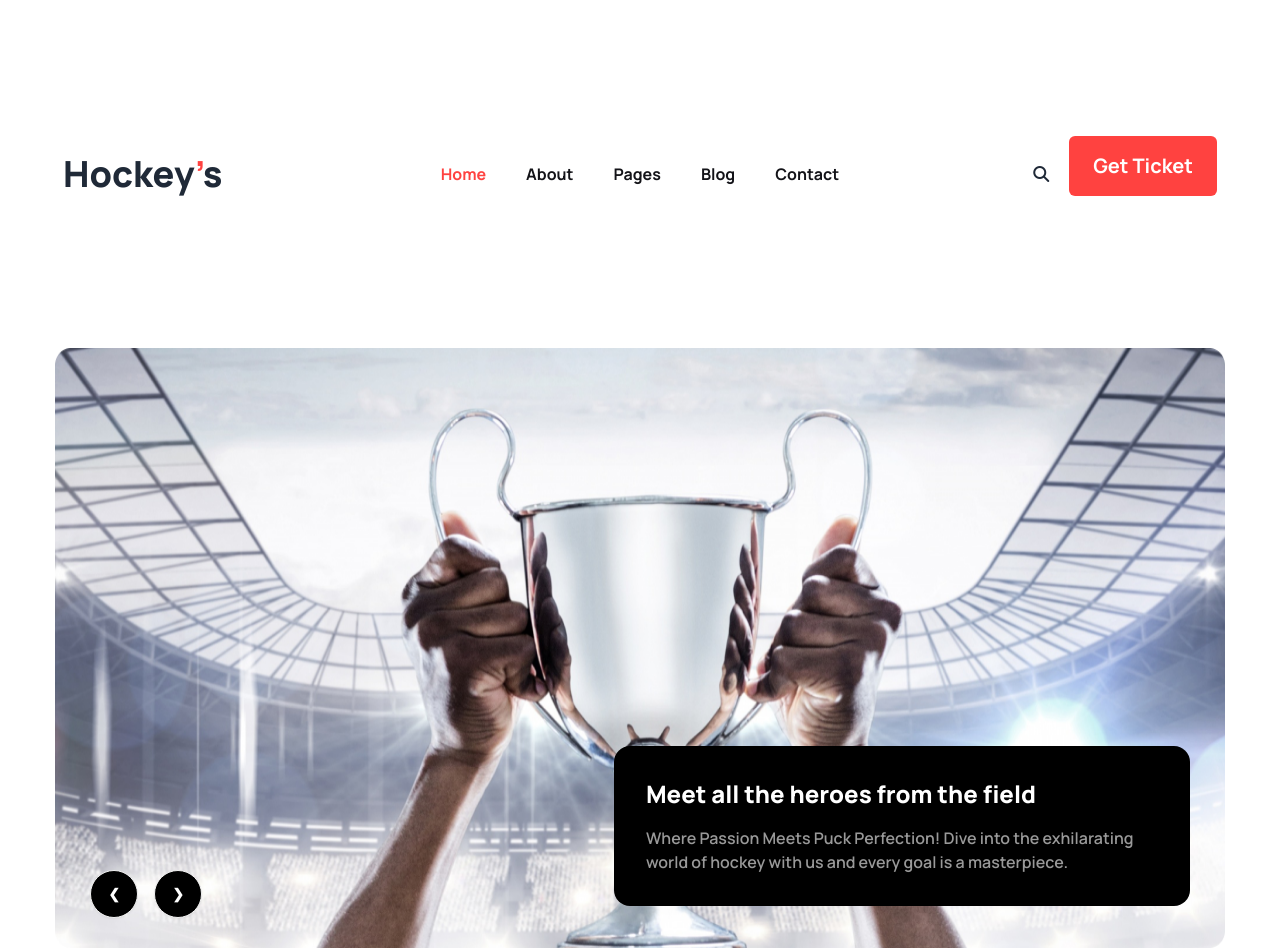
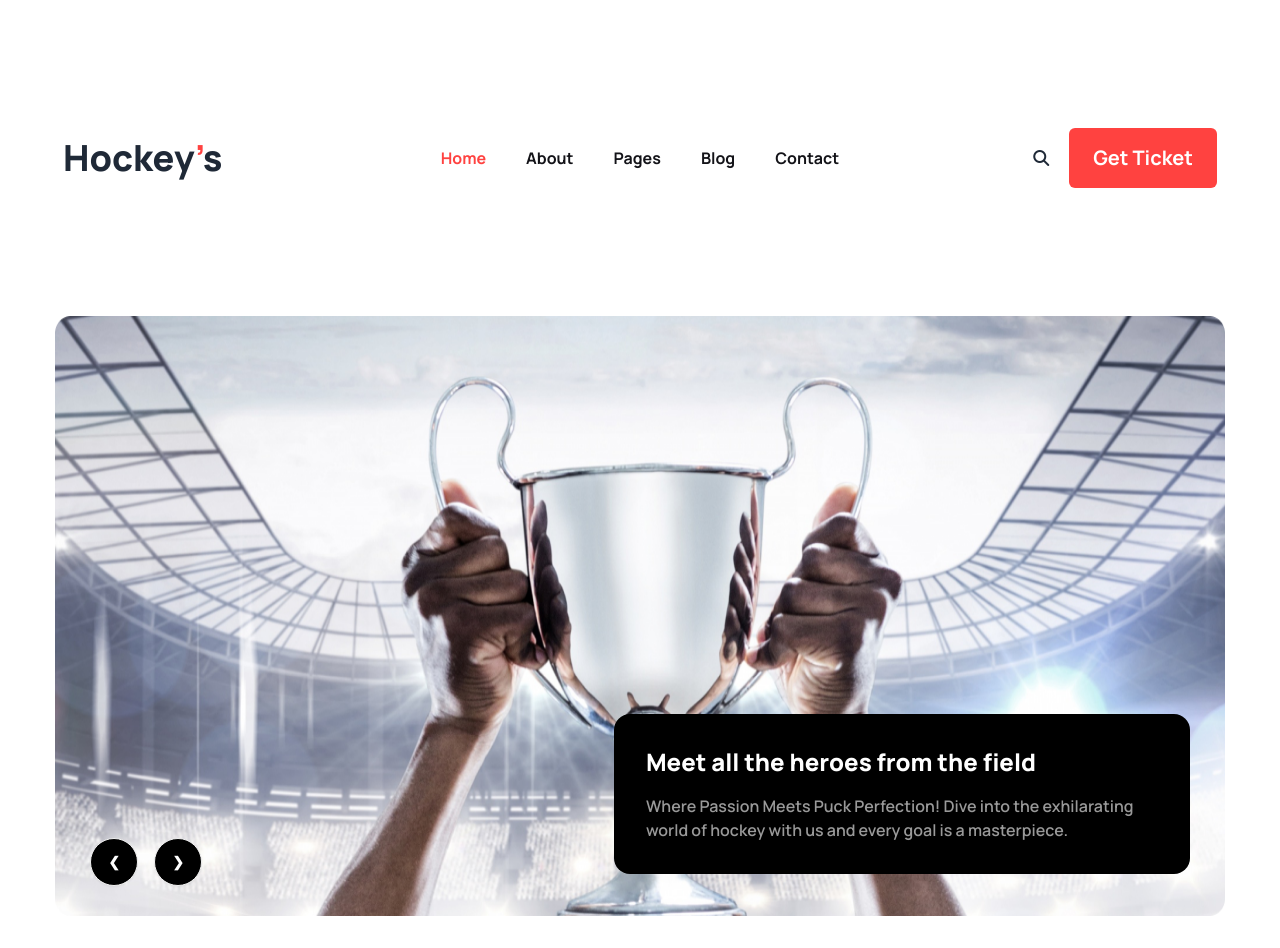
Before and after one commit to mydul62/hockeys, a plain HTML site: page index.html in a window 1280 px wide. Shown: the top 948 px of the page. Drawn offline with nearby package versions, Linux system fonts and the light colour scheme.

Commit message:
fixed unwantted paddin in button header

```diff
--- a/index.html
+++ b/index.html
@@ -53,8 +53,8 @@
     <header class="">
       <div class="container max-w-[1170px] mx-auto">
         <!-- nav bar start  -->
-        <nav class="py-8 my-6 md:my-10 lg:my-24 ">
-          <div class="navbar bg-base-100">
+        <nav class="py-6 my-0 md:my-10 lg:my-24  ">
+          <div class="navbar bg-base-100 ">
             <div class="navbar-start">
               <div class="dropdown">
                 <div tabindex="0" role="button" class="btn btn-ghost lg:hidden">
@@ -88,7 +88,7 @@
                 >Hockey<span class="text-[#FF4240]">’</span>s</a
               >
             </div>
-            <div class="navbar-center hidden lg:flex text-[#131318]">
+            <div class="navbar-center  hidden lg:flex text-[#131318]">
               <ul class="menu-horizontal gap-10 font-bold cursor-pointer">
                 <li class="text-[#FF4240]"><a>Home</a></li>
                 <li class="hover:text-[#FF4240]"><a>About</a></li>
@@ -97,12 +97,12 @@
                 <li class="hover:text-[#FF4240]"><a>Contact</a></li>
               </ul>
             </div>
-            <div class="navbar-end flex gap-5">
-              <span class="hidden lg:flex"
+            <div class="navbar-end flex items-center gap-5">
+              <span class="hidden lg:flex items-center"
                 ><i class="fa-solid fa-magnifying-glass"></i
               ></span>
               <a
-                class="rounded-md bg-[#FF4240] px-4 py-2 lg:px-6 lg:py-4 text-white text-xl font-bold mb-4 cursor-pointer"
+                class="rounded-md bg-[#FF4240] px-4 py-2 lg:px-6 lg:py-4 text-white text-xl font-bold  cursor-pointer"
                 >Get Ticket</a
               >
             </div>
```
